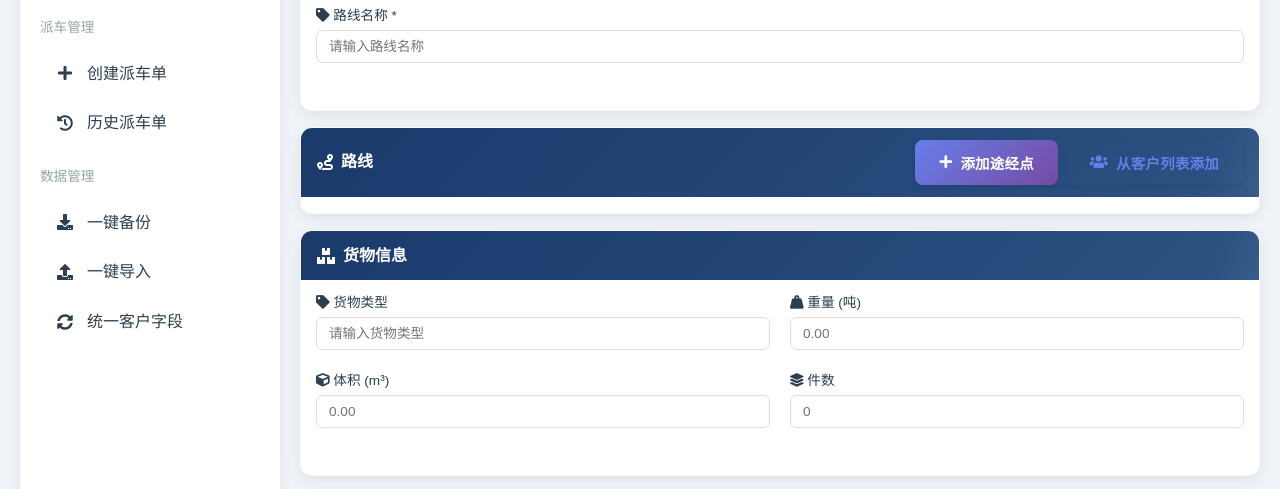
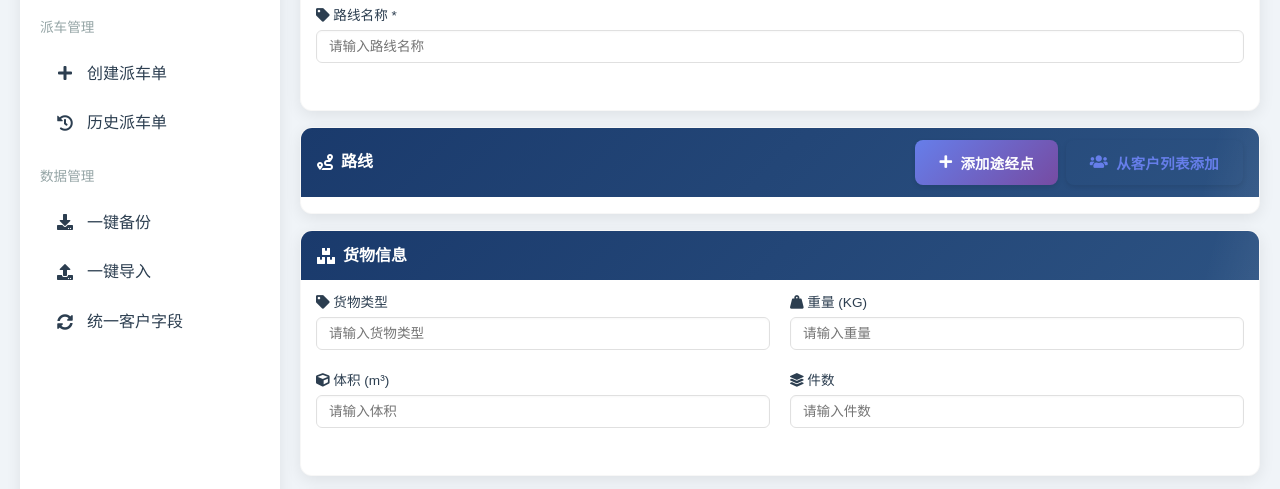
Before and after one commit to 1594587954/OIA-Truck, a website: page index.html in a window 1280 px wide. Both pictures are taken after a click on the link "DIY路线". Shown: the part 242-731 px from the top of the page. Drawn offline with nearby package versions, Linux system fonts and the light colour scheme.

Commit message:
Add files via upload

```diff
--- a/index.html
+++ b/index.html
@@ -512,11 +512,10 @@
                                 <div class="form-col">
                                     <label for="cargoWeight"><i class="fas fa-weight-hanging"></i> 重量 (KG)</label>
                                     <input
-                                        type="number"
+                                        type="text"
                                         id="cargoWeight"
                                         class="form-control"
-                                        step="0.01"
-                                        placeholder="0.00"
+                                        placeholder="请输入重量"
                                     >
                                 </div>
                             </div>
@@ -524,11 +523,10 @@
                                 <div class="form-col">
                                     <label for="cargoVolume"><i class="fas fa-cube"></i> 体积 (m³)</label>
                                     <input
-                                        type="number"
+                                        type="text"
                                         id="cargoVolume"
                                         class="form-control"
-                                        step="0.01"
-                                        placeholder="0.00"
+                                        placeholder="请输入体积"
                                     >
                                 </div>
                                 <div class="form-col">
@@ -637,13 +635,12 @@
                                     >
                                 </div>
                                 <div class="form-col">
-                                    <label for="routeCargoWeight"><i class="fas fa-weight-hanging"></i> 重量 (吨)</label>
+                                    <label for="routeCargoWeight"><i class="fas fa-weight-hanging"></i> 重量 (KG)</label>
                                     <input
-                                        type="number"
+                                        type="text"
                                         id="routeCargoWeight"
                                         class="form-control"
-                                        step="0.01"
-                                        placeholder="0.00"
+                                        placeholder="请输入重量"
                                     >
                                 </div>
                             </div>
@@ -651,20 +648,19 @@
                                 <div class="form-col">
                                     <label for="routeCargoVolume"><i class="fas fa-cube"></i> 体积 (m³)</label>
                                     <input
-                                        type="number"
+                                        type="text"
                                         id="routeCargoVolume"
                                         class="form-control"
-                                        step="0.01"
-                                        placeholder="0.00"
+                                        placeholder="请输入体积"
                                     >
                                 </div>
                                 <div class="form-col">
                                     <label for="routeCargoPieces"><i class="fas fa-layer-group"></i> 件数</label>
                                     <input
-                                        type="number"
+                                        type="text"
                                         id="routeCargoPieces"
                                         class="form-control"
-                                        placeholder="0"
+                                        placeholder="请输入件数"
                                     >
                                 </div>
                             </div>
--- a/js/modules/dispatch.js
+++ b/js/modules/dispatch.js
@@ -67,7 +67,7 @@ function searchAndDisplayRoutes() {
             if (route.cargoInfo) {
                 const cargoDetails = [];
                 if (route.cargoInfo.type) cargoDetails.push(`类型: ${route.cargoInfo.type}`);
-                if (route.cargoInfo.weight) cargoDetails.push(`重量: ${route.cargoInfo.weight}吨`);
+                if (route.cargoInfo.weight) cargoDetails.push(`重量: ${route.cargoInfo.weight}KG`);
                 cargoInfo = cargoDetails.join(', ');
             }
 
@@ -629,7 +629,7 @@ async function generateDispatchSheet() {
             <div style="display: flex; flex-wrap: wrap;">
                 <p style="margin: 4px 0; width: 48%;"><strong>货物类型:</strong> ${formData.cargoType}</p>
                 <p style="margin: 4px 0; width: 48%;"><strong>件数:</strong> ${formData.cargoPieces || '未指定'}</p>
-                <p style="margin: 4px 0; width: 48%;"><strong>重量:</strong> ${formData.cargoWeight ? formData.cargoWeight + ' 吨' : '未指定'}</p>
+                <p style="margin: 4px 0; width: 48%;"><strong>重量:</strong> ${formData.cargoWeight ? formData.cargoWeight + ' KG' : '未指定'}</p>
                 <p style="margin: 4px 0; width: 48%;"><strong>体积:</strong> ${formData.cargoVolume ? formData.cargoVolume + ' m³' : '未指定'}</p>
             </div>
         </div>
--- a/js/modules/navigation.js
+++ b/js/modules/navigation.js
@@ -643,7 +643,7 @@ function previewRoute() {
     if (cargoInfo.type || cargoInfo.weight || cargoInfo.volume || cargoInfo.pieces) {
         previewText += `\n货物信息：\n`;
         if (cargoInfo.type) previewText += `  类型：${cargoInfo.type}\n`;
-        if (cargoInfo.weight) previewText += `  重量：${cargoInfo.weight} 吨\n`;
+        if (cargoInfo.weight) previewText += `  重量：${cargoInfo.weight} KG\n`;
         if (cargoInfo.volume) previewText += `  体积：${cargoInfo.volume} m³\n`;
         if (cargoInfo.pieces) previewText += `  件数：${cargoInfo.pieces} 件\n`;
     }
--- a/js/modules/orders.js
+++ b/js/modules/orders.js
@@ -720,7 +720,7 @@ class OrderManager {
                         <div style="display: flex; flex-wrap: wrap;">
                             <p style="margin: 4px 0; width: 48%;"><strong>货物类型:</strong> ${formData.cargoType}</p>
                             <p style="margin: 4px 0; width: 48%;"><strong>件数:</strong> ${formData.cargoPieces || '未指定'}</p>
-                            <p style="margin: 4px 0; width: 48%;"><strong>重量:</strong> ${formData.cargoWeight ? formData.cargoWeight + ' 吨' : '未指定'}</p>
+                            <p style="margin: 4px 0; width: 48%;"><strong>重量:</strong> ${formData.cargoWeight ? formData.cargoWeight + ' KG' : '未指定'}</p>
                             <p style="margin: 4px 0; width: 48%;"><strong>体积:</strong> ${formData.cargoVolume ? formData.cargoVolume + ' m³' : '未指定'}</p>
                         </div>
                     </div>
--- a/js/route-management.js
+++ b/js/route-management.js
@@ -92,7 +92,7 @@ function createRouteRow(route) {
     if (route.cargoInfo) {
         const cargoDetails = [];
         if (route.cargoInfo.type) cargoDetails.push(`类型: ${route.cargoInfo.type}`);
-        if (route.cargoInfo.weight) cargoDetails.push(`重量: ${route.cargoInfo.weight}吨`);
+        if (route.cargoInfo.weight) cargoDetails.push(`重量: ${route.cargoInfo.weight}KG`);
         if (route.cargoInfo.volume) cargoDetails.push(`体积: ${route.cargoInfo.volume}m³`);
         if (route.cargoInfo.pieces) cargoDetails.push(`件数: ${route.cargoInfo.pieces}件`);
         cargoInfo = cargoDetails.join(', ');
@@ -595,7 +595,7 @@ function viewRouteDetails(routeId) {
         detailsHtml += `
             <div class="cargo-details">
                 ${route.cargoInfo.type ? `<p><strong>类型：</strong>${route.cargoInfo.type}</p>` : ''}
-                ${route.cargoInfo.weight ? `<p><strong>重量：</strong>${route.cargoInfo.weight} 吨</p>` : ''}
+                ${route.cargoInfo.weight ? `<p><strong>重量：</strong>${route.cargoInfo.weight} KG</p>` : ''}
                 ${route.cargoInfo.volume ? `<p><strong>体积：</strong>${route.cargoInfo.volume} m³</p>` : ''}
                 ${route.cargoInfo.pieces ? `<p><strong>件数：</strong>${route.cargoInfo.pieces} 件</p>` : ''}
             </div>
```
